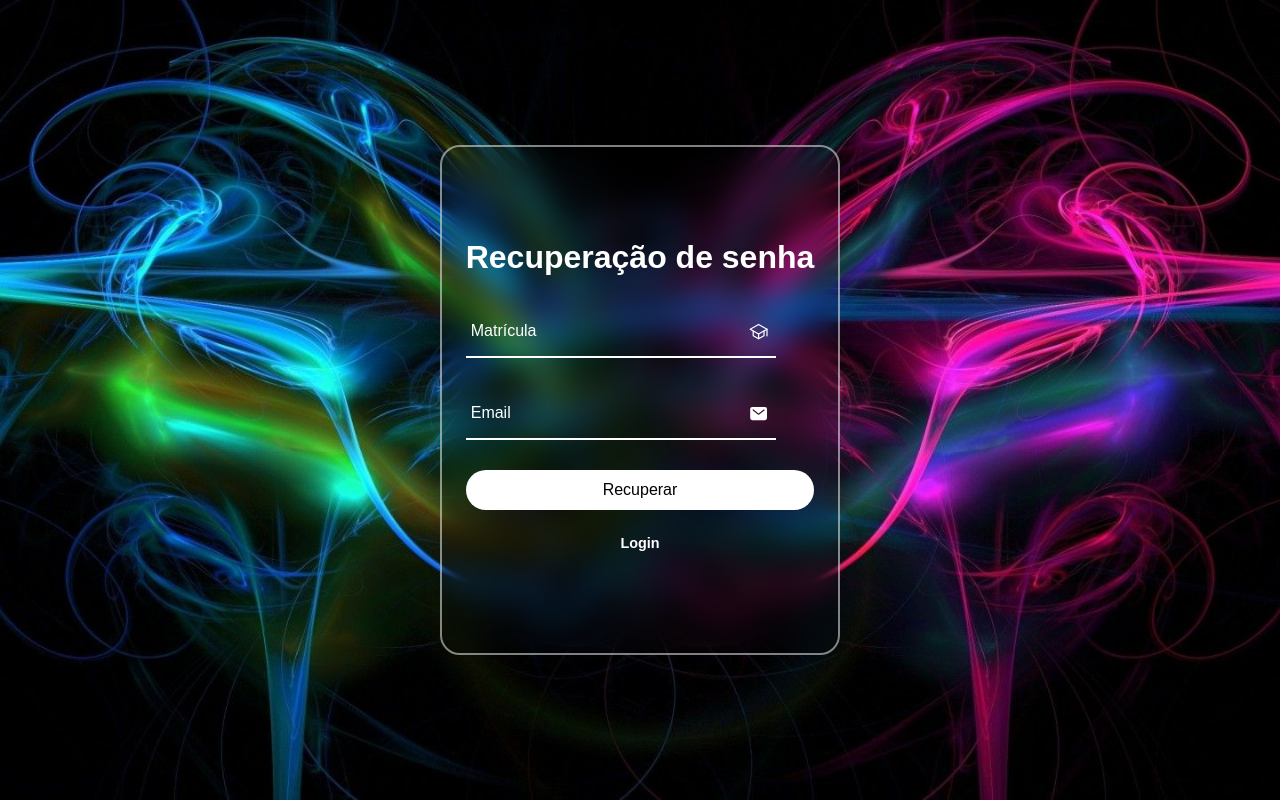
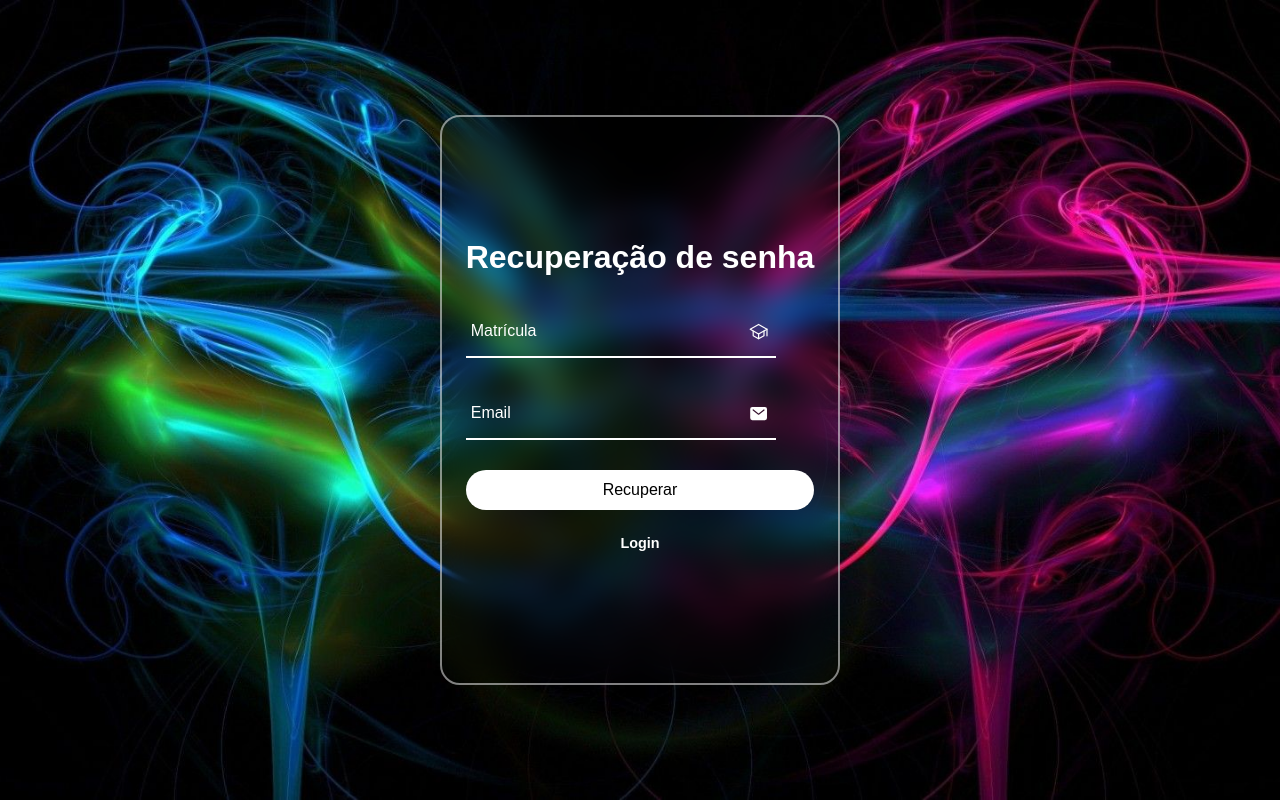
Before and after one commit to Yusudime/integrator-projector, a plain HTML site: page senha.html in a window 1280 px wide. Drawn offline with nearby package versions, Linux system fonts and the light colour scheme; a web font is replaced by a local one.

Commit message:
Add files via upload

```diff
--- a/cadastro.css
+++ b/cadastro.css
@@ -28,7 +28,7 @@ section {
 .login-box {
     position: relative;
     width: 400px;
-    height: 510px;
+    height: 570px;
     background: transparent;
     border: 2px solid rgba(255, 255, 255, .5);
     border-radius: 20px;
```
